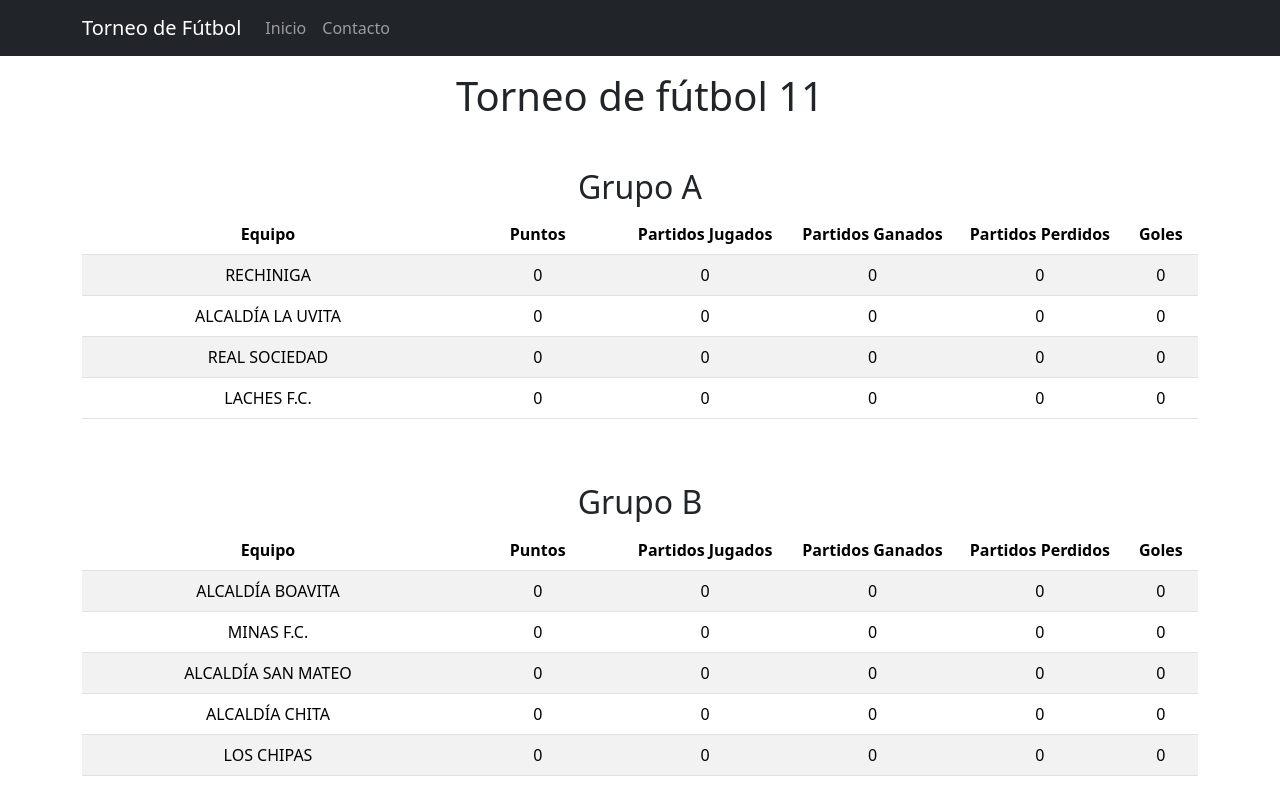
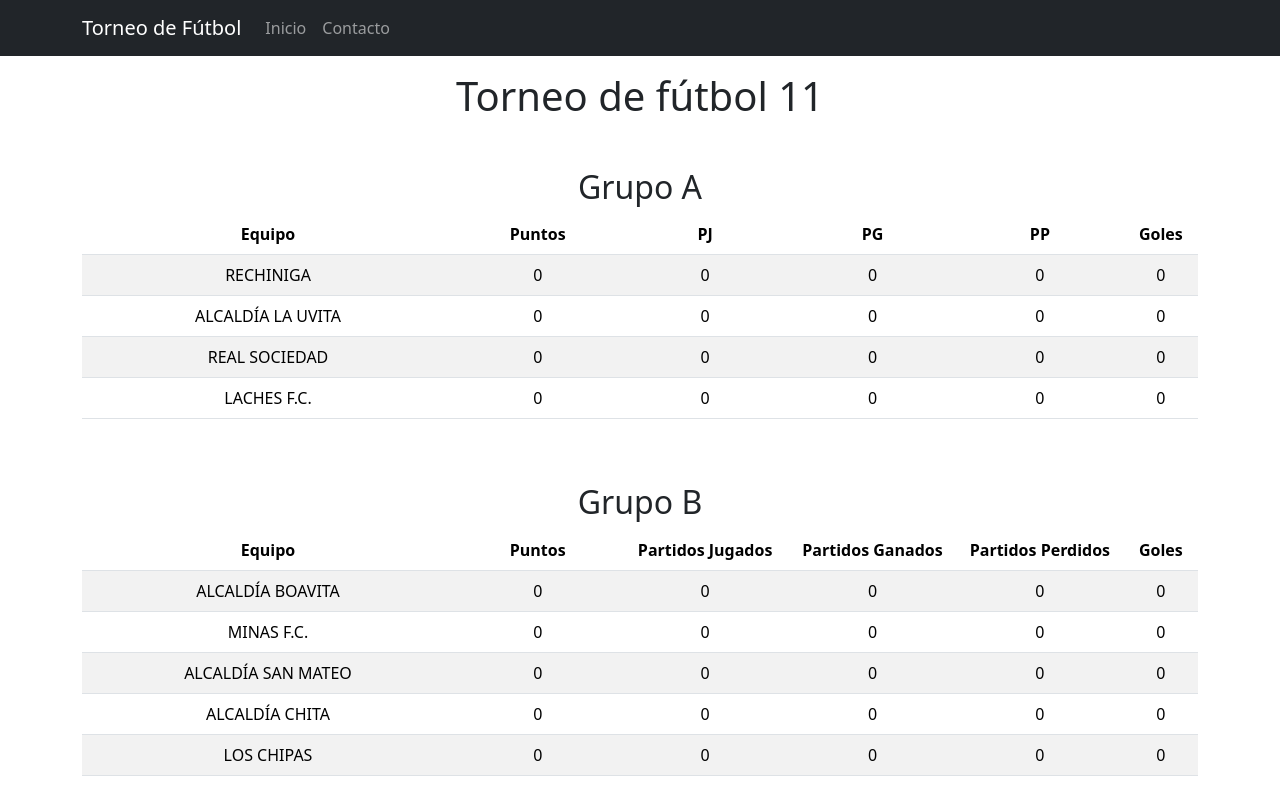
Before and after one commit to FabianMongui/liga-futbol, a React (Create React App) app: page / in a window 1280 px wide. Built offline with nearby package versions, Linux system fonts and the light colour scheme.

Commit message:
Update TablaGrupoA.js

```diff
--- a/src/components/TablaGrupoA.js
+++ b/src/components/TablaGrupoA.js
@@ -16,9 +16,9 @@ function TablaPosiciones() {
           <tr>
             <th className="col-4">Equipo</th>
             <th style={{ width: '15%' }}>Puntos</th>
-            <th style={{ width: '15%' }}>Partidos Jugados</th>
-            <th style={{ width: '15%' }}>Partidos Ganados</th>
-            <th style={{ width: '15%' }}>Partidos Perdidos</th>
+            <th style={{ width: '15%' }}>PJ</th>
+            <th style={{ width: '15%' }}>PG</th>
+            <th style={{ width: '15%' }}>PP</th>
             <th style={{ width: '15%' }}>Goles</th>
           </tr>
         </thead>
```
